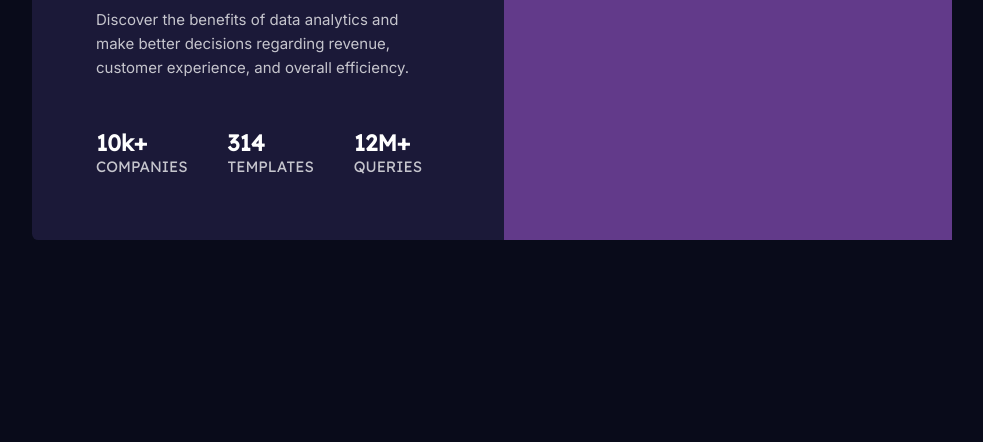
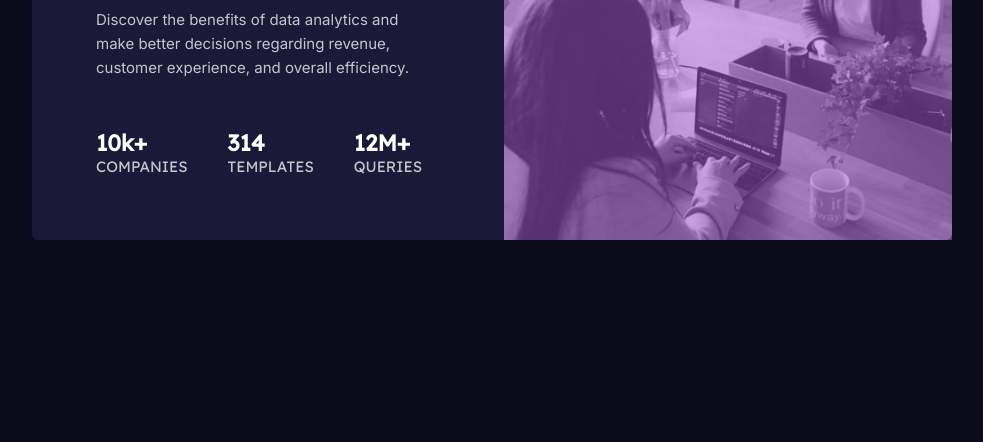
Before and after one commit to Sammyflex02/Stats-Preview-Card, a plain HTML site: page index.html in a window 1280 px wide. Shown: the part 358-800 px from the top of the page, without its empty margins (148-1131 px from the left). Drawn offline with Linux system fonts and the light colour scheme.

Commit message:
image added

```diff
--- a/style.css
+++ b/style.css
@@ -22,7 +22,7 @@ body{
     font-family: 'Inter', sans-serif;
 }
 .image{
-    background-image: url(/image-header-desktop.jpg);
+    background-image: url(/images/image-header-desktop.jpg);
     background-size: cover;
     background-position: center;
     width: 28rem;
```
